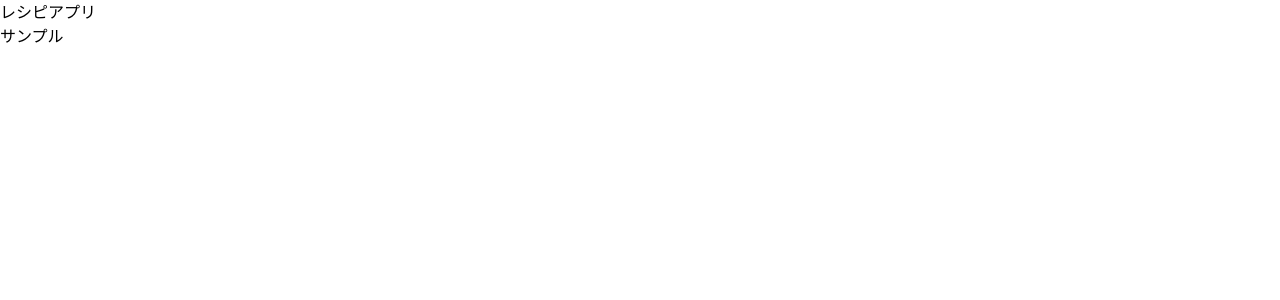
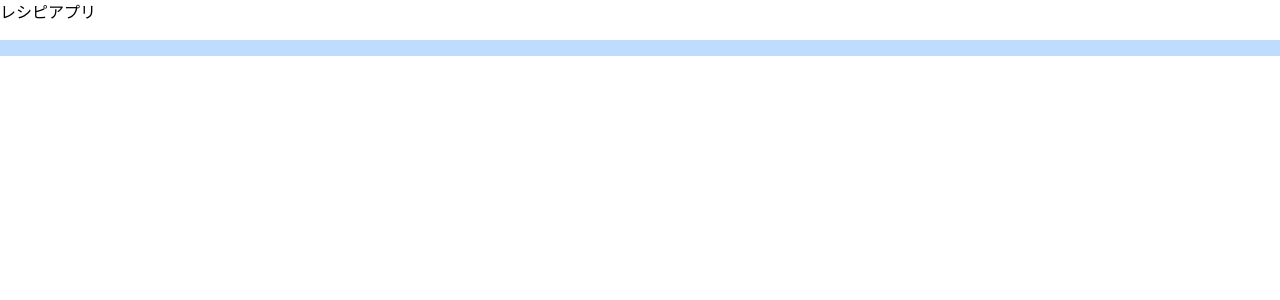
Before and after one commit to qin-team-recipe/03-recipe-app, a Next.js app: page / in a window 1280 px wide. Shown: the top 300 px of the page. Built offline with nearby package versions, Linux system fonts and the light colour scheme.

Commit message:
💄 sampleのstorybook追加

```diff
--- a/src/app/_components/sample.tsx
+++ b/src/app/_components/sample.tsx
@@ -1,7 +1,11 @@
 import { FC } from 'react';
 
-export const Sample: FC = () => (
-  <div>
-    <p>サンプル</p>
+type Props = {
+  text: string;
+};
+
+export const Sample: FC<Props> = ({ text }) => (
+  <div className='bg-blue-200'>
+    <p className='m-4 p-2 text-sm text-red-200'>{text}</p>
   </div>
 );
```
Also changed, not shown: 1 other file (tests, documents, lock files or other folders).
